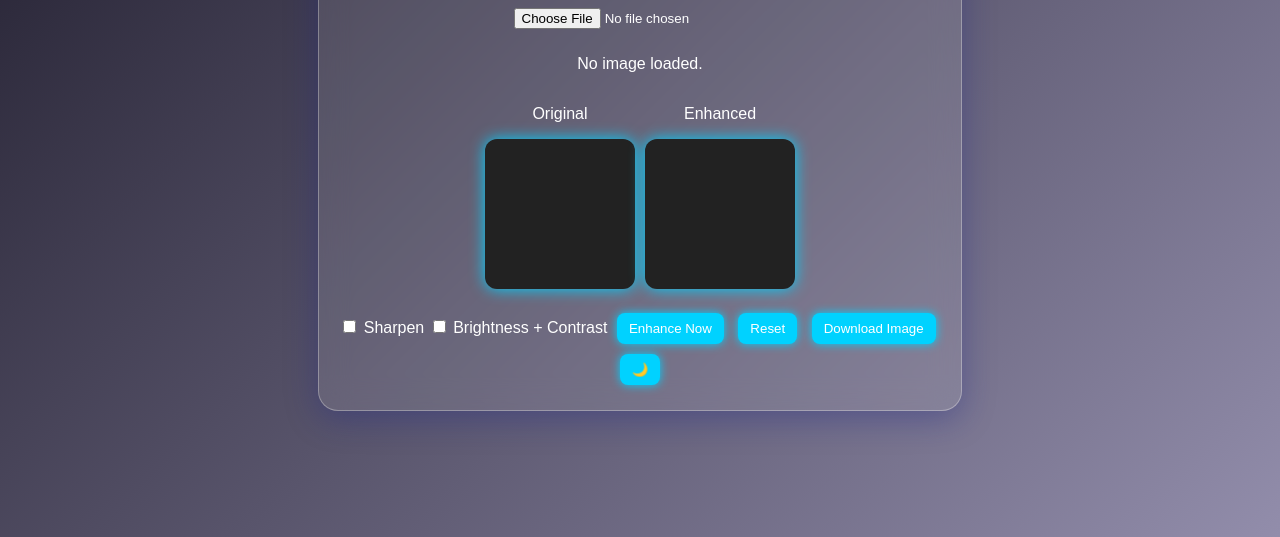
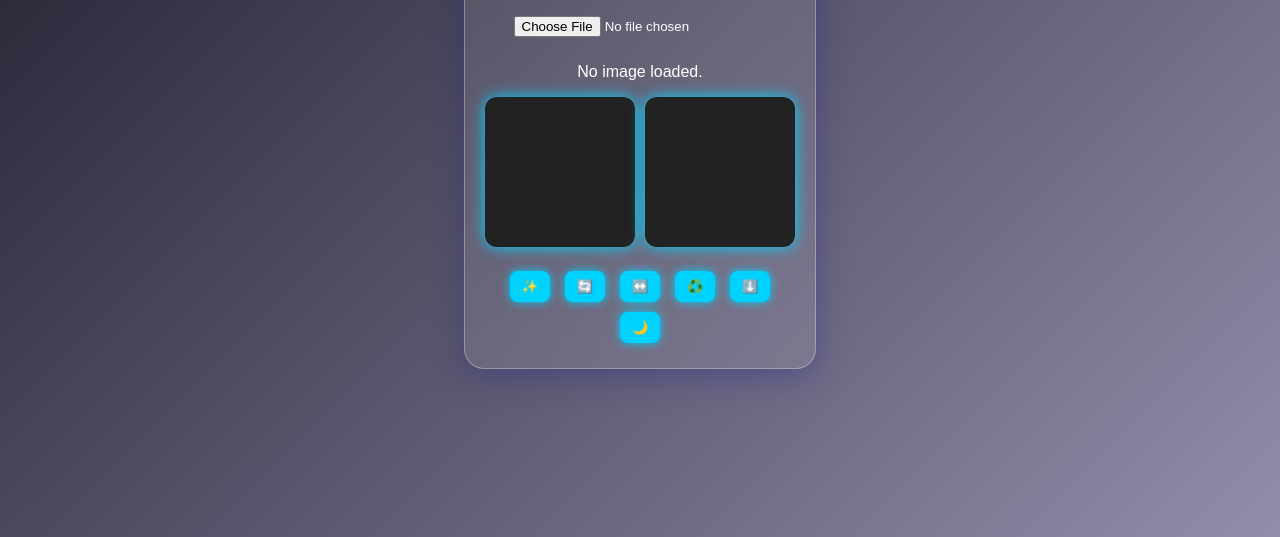
Before and after one commit to Sandipeyy/PhotoBoost, a plain HTML site: page index.html in a window 1280 px wide. Shown: the part 263-800 px from the top of the page. Drawn offline with nearby package versions, Linux system fonts and the light colour scheme.

Commit message:
Update index.html

```diff
--- a/index.html
+++ b/index.html
@@ -2,32 +2,29 @@
 <html lang="en">
 <head>
   <meta charset="UTF-8">
-  <meta name="viewport" content="width=device-width, initial-scale=1">
-  <title>PhotoBoost - Enhance Your Photos</title>
+  <meta name="viewport" content="width=device-width, initial-scale=1.0">
+  <title>PhotoBoost PRO</title>
   <link rel="stylesheet" href="style.css">
 </head>
 <body>
   <div class="container glass">
     <h1>PhotoBoost</h1>
-    <p class="tagline">Your Simple Photo Enhancer</p>
     <input type="file" id="upload" accept="image/*">
     <p id="info">No image loaded.</p>
     <div class="images">
       <div>
-        <p>Original</p>
         <canvas id="original"></canvas>
       </div>
       <div>
-        <p>Enhanced</p>
         <canvas id="enhanced"></canvas>
       </div>
     </div>
     <div class="controls">
-      <label><input type="checkbox" id="sharpen"> Sharpen</label>
-      <label><input type="checkbox" id="brightness"> Brightness + Contrast</label>
-      <button id="enhance">Enhance Now</button>
-      <button id="reset">Reset</button>
-      <button id="download">Download Image</button>
+      <button id="autoEnhance">✨</button>
+      <button id="rotate">🔄</button>
+      <button id="flip">↔️</button>
+      <button id="reset">♻️</button>
+      <button id="download">⬇️</button>
     </div>
     <button id="modeToggle">🌙</button>
   </div>
```
